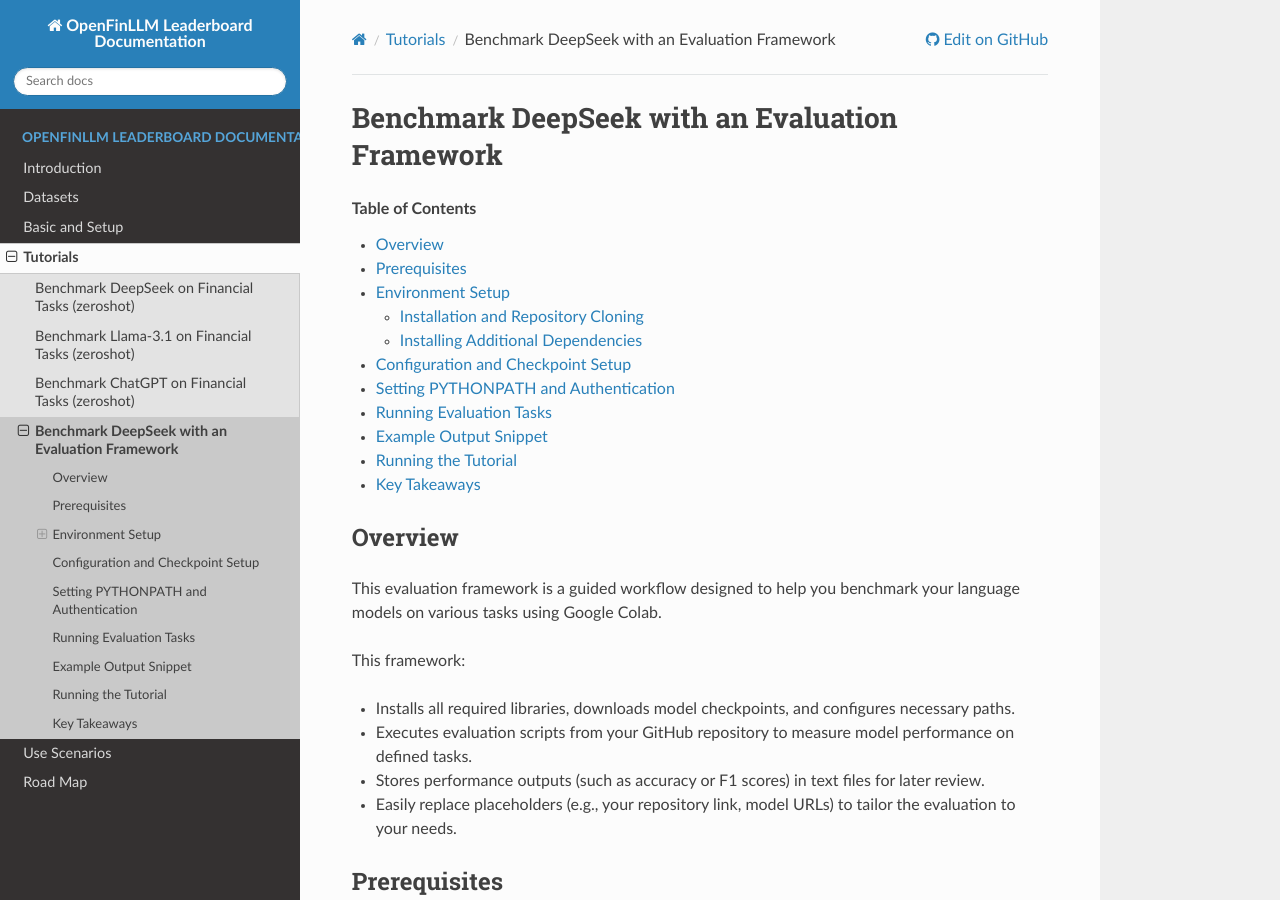
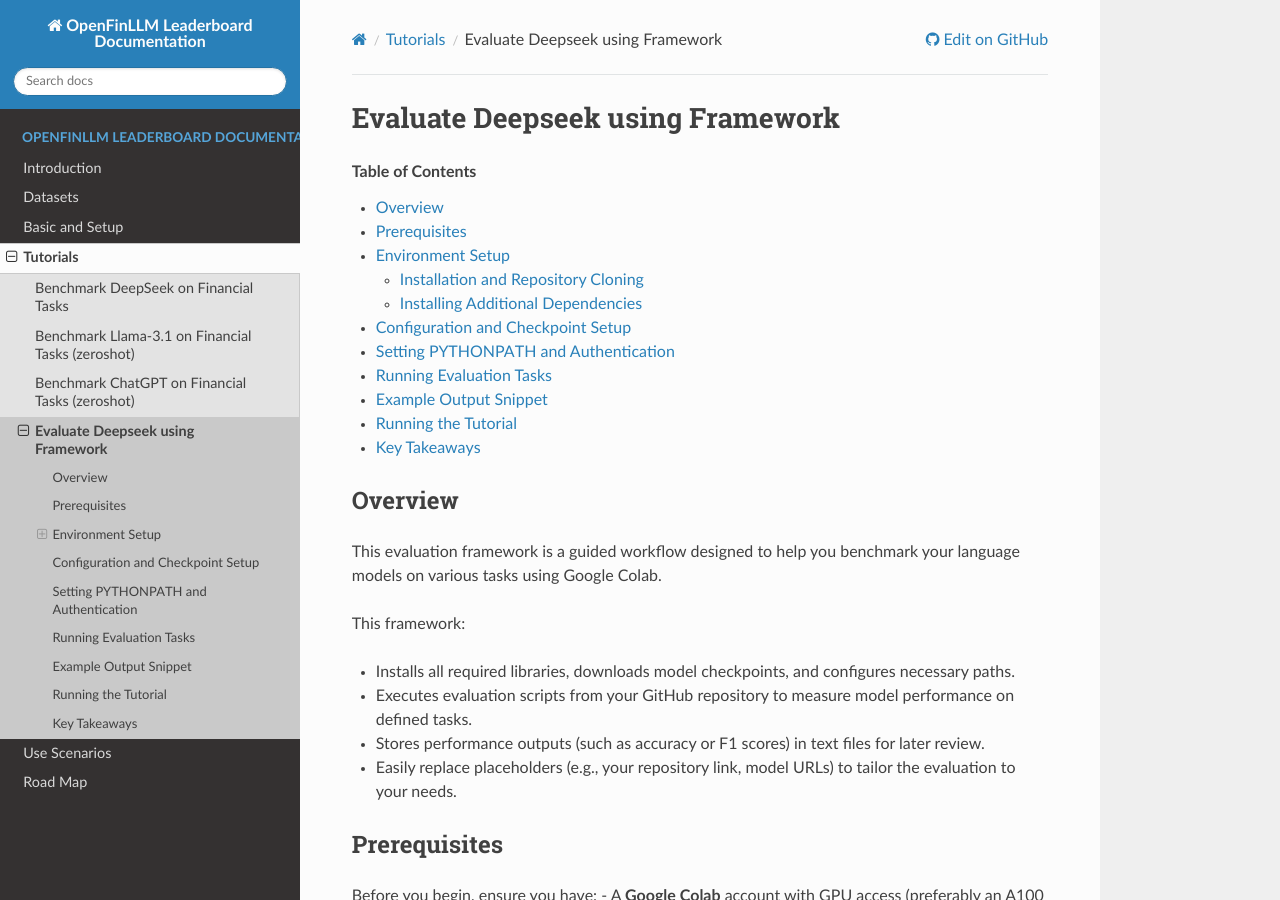
Before and after one commit to minnahuang11/FinLLM-Leaderboard, a Sphinx documentation site: the page built from docs/source/tutorials/evaluation_framework.rst, in a window 1280 px wide and 900 px high. Built offline with Sphinx 7.4.7 and the Read the Docs theme 3.1.0, drawn with Linux system fonts in a browser that asks for light colours.

Commit message:
simplify title

```diff
--- a/docs/source/tutorials/benchmark_deepseek_zeroshot_guide.rst
+++ b/docs/source/tutorials/benchmark_deepseek_zeroshot_guide.rst
@@ -1,6 +1,6 @@
 .. _deepseek_zero_shot:
 
-Benchmark DeepSeek on Financial Tasks (zeroshot)
+Benchmark DeepSeek on Financial Tasks
 ================================================
 
 This guide demonstrates how to benchmark DeepSeek models in a **Zero-Shot** setting using their API:
--- a/docs/source/tutorials/evaluation_framework.rst
+++ b/docs/source/tutorials/evaluation_framework.rst
@@ -1,5 +1,5 @@
 ==============================================
-Benchmark DeepSeek with an Evaluation Framework
+Evaluate Deepseek using Framework
 ==============================================
 
 .. contents:: Table of Contents
```
